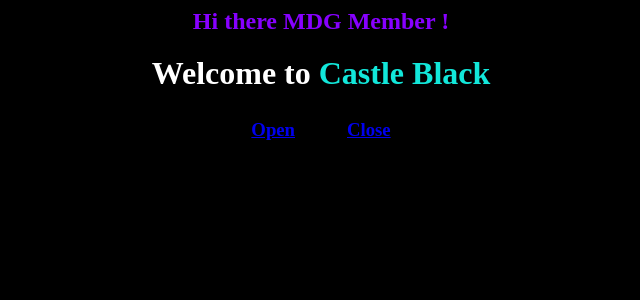
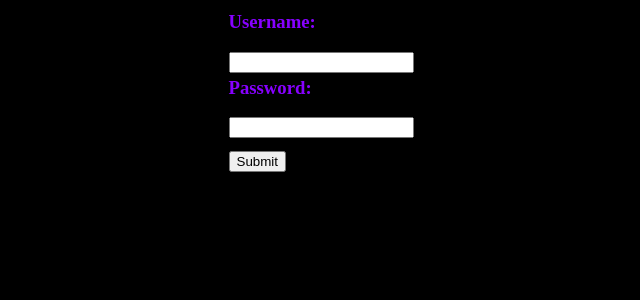
Before and after one commit to Abhijna-Raghavendra/castle-black, a Flask app: page / in a window 1280 px wide. Shown: the top 300 px of the page, without its empty margins (319-959 px from the left). Run offline with Flask 2, Linux system fonts and the light colour scheme; parts of the project's set-up code (start-up, migrations or seed data) failed here and were passed over.

Commit message:
feat: adds auth and change password

```diff
--- a/app.py
+++ b/app.py
@@ -1,23 +1,85 @@
-from flask import Flask, render_template, request
-import RPi.GPIO as GPIO
+from flask import Flask, render_template, request, session
+from flask_wtf import FlaskForm
+from wtforms import StringField, PasswordField, SubmitField
+from wtforms.validators import DataRequired
+from openpyxl.workbook import Workbook
+from openpyxl import load_workbook
+from werkzeug.security import generate_password_hash, check_password_hash
+#import RPi.GPIO as GPIO
 
 app = Flask(__name__)
+app.config['SECRET_KEY'] = "secret key"
 
-GPIO.setwarnings(False)
-GPIO.setmode(GPIO.BCM)
-GPIO.setup(18, GPIO.OUT)
+#GPIO.setwarnings(False)
+#GPIO.setmode(GPIO.BCM)
+#GPIO.setup(18, GPIO.OUT)
 
-@app.route('/')
-def index():
-	return render_template('index.html')
+wb = load_workbook('sheet.xlsx')
+ws = wb.active
 
-@app.route('/<command>')
+
+class LoginForm(FlaskForm):
+	uname = StringField("Username:", validators=[DataRequired()])
+	pswd = PasswordField("Password:", validators=[DataRequired()])
+	submit = SubmitField("Submit")
+	def validate_on_submit(self):
+		if self.uname.data:
+			for col in ws.iter_cols(min_row=2, min_col=1, max_col=1):
+				for cell in col:
+					if cell.value == self.uname.data:
+						return check_password_hash(ws['B' + str(cell.row)].value, self.pswd.data)
+			return False
+		else:
+			return True
+
+class PswdForm(FlaskForm):
+	pswd1 = PasswordField("New password:", validators=[DataRequired()])
+	pswd2 = PasswordField("Confirm Password:", validators=[DataRequired()])
+	submit = SubmitField("Submit")
+	def change_pswd(self, usr):
+		if (self.pswd1.data == self.pswd2.data) and (self.pswd1.data != None):
+			for col in ws.iter_cols(min_row=2, min_col=1, max_col=1):
+				for cell in col:
+					if cell.value == usr:
+						ws['B' + str(cell.row)] = generate_password_hash(self.pswd1.data)
+						wb.save('sheet.xlsx')
+						print('succesfully edited')
+						return True
+		else:
+			return False
+
+@app.route('/', methods=['GET','POST'])
+def login():
+	uname = None
+	form = LoginForm()
+	if form.validate_on_submit():
+		uname = form.uname.data
+		form.uname.data = ''
+		form.pswd.data = ''
+	else:
+		uname = 'error'
+	return render_template('index.html', uname = uname, form = form)
+
+@app.route('/change_pswd/<usr>', methods=['GET','POST'])
+def chng_pswd(usr):
+	form = PswdForm()
+	pswd1 = None
+	pswd2 = None
+	if form.change_pswd(usr):
+		pswd1 = 'set successfully'
+		form.pswd1.data = ''
+		form.pswd2.data = ''
+	return render_template('/pswd_chng.html', status = pswd1, form = form)
+
+
+@app.route('/<command>', methods=['GET','POST'])
 def process(command):
-	if command == 'open':
-		GPIO.output(18,0)
-	elif command == 'close':
-		GPIO.output(18,1)
-	return command+'ed door!'
+	#if command == 'open':
+	#GPIO.output(18,0)
+	#elif command == 'close':
+	#GPIO.output(18,1)
+	return render_template('thankyou.html', cmd = command)
+
 
 if __name__ == '__main__':
 	app.run(debug=True, host ='0.0.0.0')
--- a/templates/index.html
+++ b/templates/index.html
@@ -1,12 +1,32 @@
+{% block content %}
 <html>
+	<head>
+	</head>
 	<body bgcolor="black">
 		<center>
-			<h2 style="color:#8700FF">Hi there MDG Member !</h2>
-			<h1 style="color:white; display: inline">Welcome to <h1 style="color:#12E7DA; display: inline">Castle Black</h1></h1>
-			<table>
-				<td style="padding:25px"><a href = "/open"><h3>Open</h3></a></td>
-				<td style="padding:25px"><a href = "/close"><h3>Close</h3></a></td>
-			</table>
+			{% if uname %}
+				{% if uname == 'error' %}
+					<h2 style="color: #12E7DA">Sorry !! This username and password are invalid</h2>
+				{% else %}
+					<h2 style="color:#8700FF">Hi there {{ uname }} !!</h2>
+					<h1 style="color:white; display: inline">Welcome to <h1 style="color:#12E7DA; display: inline">Castle Black</h1></h1>
+					<table>
+						<td style="padding:25px"><a href = "/open"><button>Open</button></a></td>
+						<td style="padding:25px"><a href = "/close"><button>Close</button></a></td>
+					</table>
+					<h4><a href="/change_pswd/{{ uname }}">change my password</a></h4>
+				{% endif %}
+			{% else %}
+					<form method="POST">
+						{{ form.hidden_tag() }}
+						<table>
+							<tr><td><h3 style="color:#8700FF">{{ form.uname.label }}</h3>{{ form.uname() }}</td></tr>
+							<tr><td><h3 style="color:#8700FF">{{ form.pswd.label }}</h3>{{ form.pswd() }}</td></tr>
+							<tr><td style="padding-top:10px">{{ form.submit() }}</td></tr>
+						</table>
+					</form>
+			{% endif %}
 		</center>
 	</body>
 </html>
+{% endblock %}
```
Also changed, not shown: templates/pswd_chng.html (added, +23 -0 lines), templates/thankyou.html (added, +12 -0 lines).
